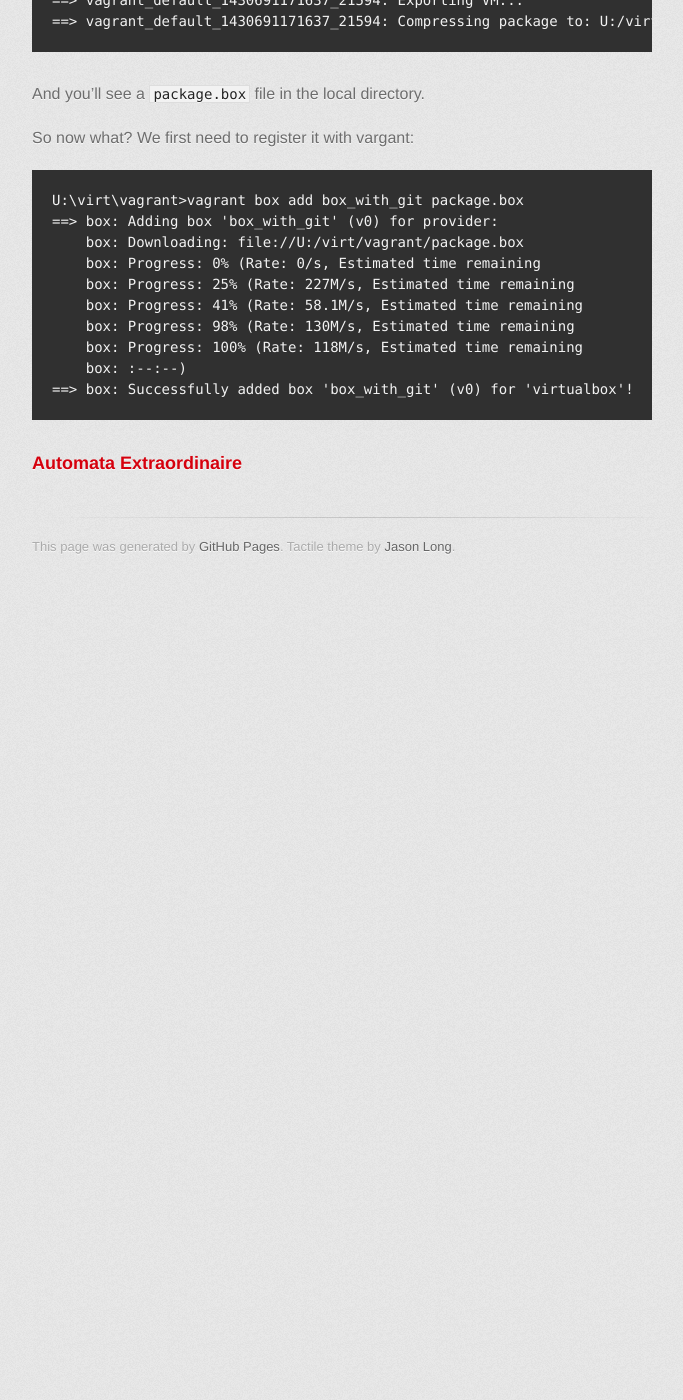
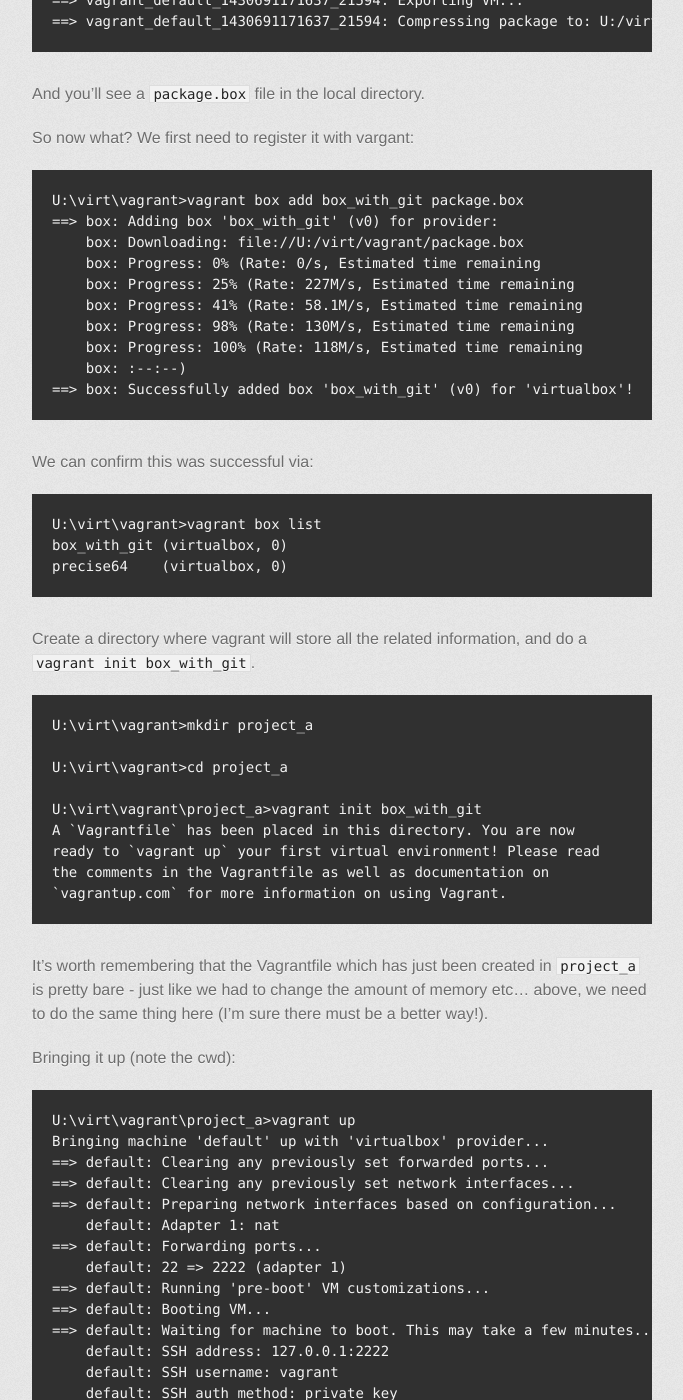
Before and after one commit to axiomiety/axiomiety.github.io, a Jekyll site: the page built from articles/misc_vagrant-intro.markdown, in a window 1280 px wide and 1400 px high, scrolled down 3485 px. Shown: the whole window, without its empty margins (298-981 px from the left). Built offline with Jekyll 4.4.1, drawn with Linux system fonts in a browser that asks for light colours; nearby versions of some CDN libraries; some web fonts are replaced; before the commit the page ends 4071 px from its top, so only the background shows below that; some of the changed text lies outside the part shown.

Commit message:
more vagrant fun!

```diff
--- a/articles/misc_vagrant-intro.markdown
+++ b/articles/misc_vagrant-intro.markdown
@@ -130,4 +130,61 @@
         box: :--:--)
     ==> box: Successfully added box 'box_with_git' (v0) for 'virtualbox'!
 
+We can confirm this was successful via:
+
+    U:\virt\vagrant>vagrant box list
+    box_with_git (virtualbox, 0)
+    precise64    (virtualbox, 0)
+
+Create a directory where vagrant will store all the related information, and do a `vagrant init box_with_git`.
+
+    U:\virt\vagrant>mkdir project_a
+
+    U:\virt\vagrant>cd project_a
+
+    U:\virt\vagrant\project_a>vagrant init box_with_git
+    A `Vagrantfile` has been placed in this directory. You are now
+    ready to `vagrant up` your first virtual environment! Please read
+    the comments in the Vagrantfile as well as documentation on
+    `vagrantup.com` for more information on using Vagrant.
+
+It's worth remembering that the Vagrantfile which has just been created in `project_a` is pretty bare - just like we had to change the amount of memory etc... above, we need to do the same thing here (I'm sure there must be a better way!).
+
+Bringing it up (note the cwd):
+
+    U:\virt\vagrant\project_a>vagrant up
+    Bringing machine 'default' up with 'virtualbox' provider...
+    ==> default: Clearing any previously set forwarded ports...
+    ==> default: Clearing any previously set network interfaces...
+    ==> default: Preparing network interfaces based on configuration...
+        default: Adapter 1: nat
+    ==> default: Forwarding ports...
+        default: 22 => 2222 (adapter 1)
+    ==> default: Running 'pre-boot' VM customizations...
+    ==> default: Booting VM...
+    ==> default: Waiting for machine to boot. This may take a few minutes...
+        default: SSH address: 127.0.0.1:2222
+        default: SSH username: vagrant
+        default: SSH auth method: private key
+        default: Warning: Connection timeout. Retrying...
+        default: Warning: Authentication failure. Retrying...
+
+Woops. What just happened? Press `ctrl-c` to get out of that. Running `vagrant ssh-config` gives us a clue:
+
+    U:\virt\vagrant\project_a>vagrant ssh-config
+    Host default
+      HostName 127.0.0.1
+      User vagrant
+      Port 2222
+      UserKnownHostsFile /dev/null
+      StrictHostKeyChecking no
+      PasswordAuthentication no
+      IdentityFile U:/virt/vagrant/insecure_private_key
+      IdentitiesOnly yes
+      LogLevel FATAL
+
+Aha - the `IdentityFile` isn't right. On the default box this is defined as:
+
+    IdentityFile U:/virt/vagrant/.vagrant/machines/default/virtualbox/private_key
+
 ### Automata Extraordinaire
```
